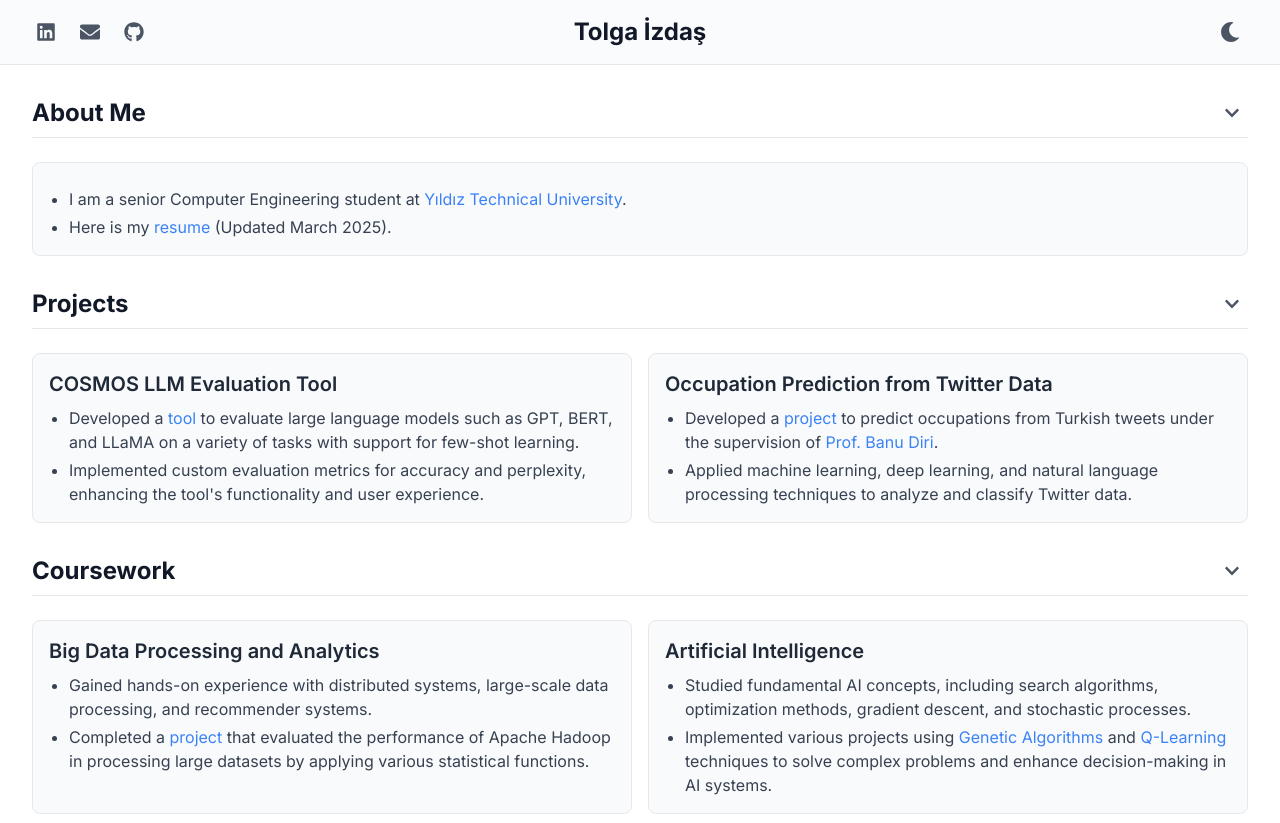
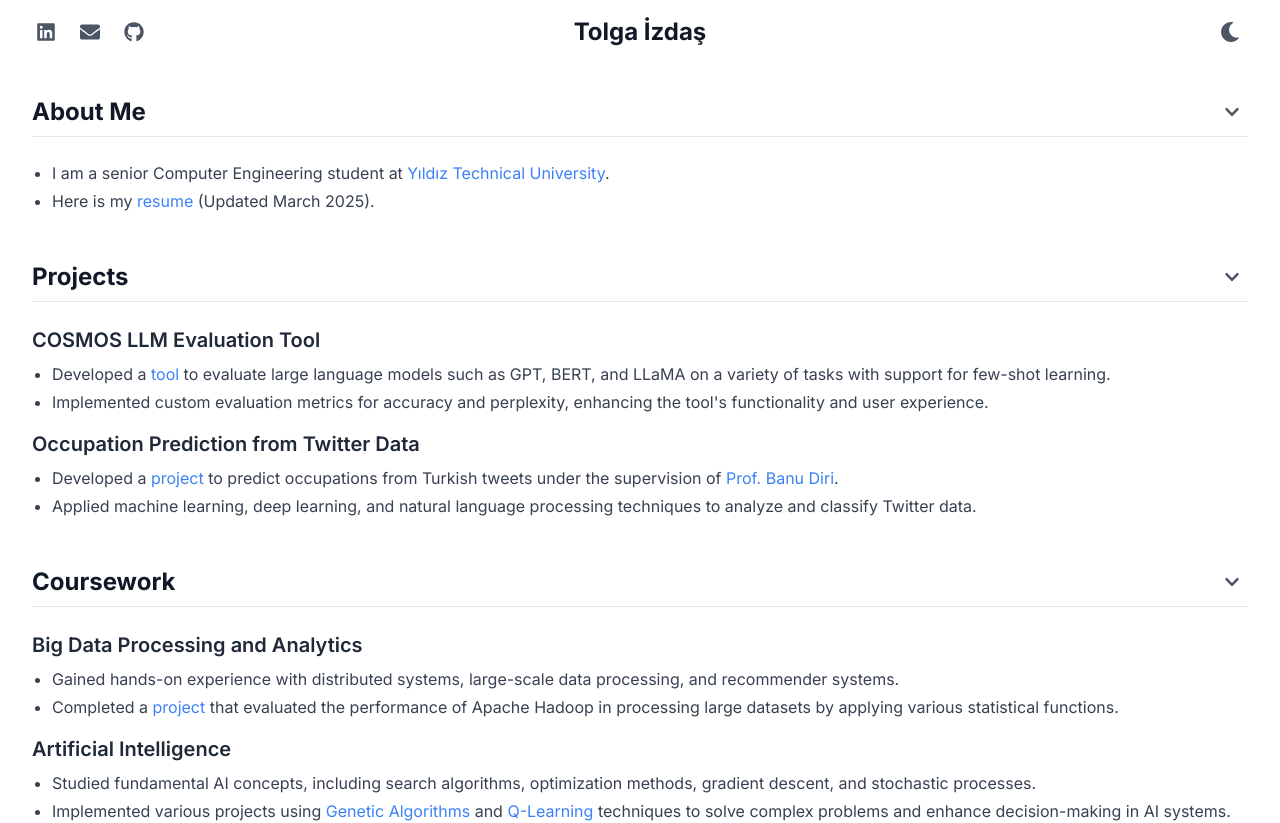
Before and after one commit to tolgaizdas/personal-website, a Next.js app: page / in a window 1280 px wide. Shown: the top 823 px of the page. Built offline with nearby package versions, Linux system fonts and the light colour scheme.

Commit message:
refactor: simplify component styles and improve layout structure

```diff
--- a/src/components/Section.js
+++ b/src/components/Section.js
@@ -51,7 +51,8 @@ const Section = ({ header, subsections }) => {
 
       {/* Conditionally render subsections based on isCollapsed */}
       {!isCollapsed && sortedSubsections.length > 0 ? (
-        <div className={`grid gap-4 ${gridCols}`}>
+        <div>
+          {/* grid -> grid gap-4 ${gridCols} */}
           {sortedSubsections.map((subsection, index) => (
             <Subsection key={index} {...subsection} />
           ))}
--- a/src/components/Subsection.js
+++ b/src/components/Subsection.js
@@ -2,7 +2,7 @@ const Subsection = ({ header, date, company, location, description }) => {
   const showMetadata = date || company || location;
 
   return (
-    <div className="p-4 border border-gray-200 rounded-lg bg-gray-50 dark:bg-gray-800 dark:border-gray-700">
+    <div className="pb-4 rounded-lg">
       <h2
         className="text-xl font-semibold text-gray-800 dark:text-gray-100 mb-2"
         dangerouslySetInnerHTML={{ __html: header }}
--- a/src/components/Title.js
+++ b/src/components/Title.js
@@ -3,8 +3,9 @@ import ThemeToggle from "./ThemeToggle";
 
 const Title = ({ name, email, githubUrl, linkedinUrl }) => {
   // sticky -> sticky top-0 z-10
+  // border -> border-b border-gray-200 dark:border-gray-700
   return (
-    <header className="sticky top-0 z-10 mb-4 border-b border-gray-200 dark:border-gray-700 bg-gray-50/75 dark:bg-gray-800/75 backdrop-blur-md backdrop-filter">
+    <header className="sticky top-0 z-10 mb-4 backdrop-blur-md backdrop-filter">
       <div className="flex flex-col-reverse gap-2 sm:h-14 justify-between items-center max-w-7xl mx-auto p-4 sm:p-8 sm:flex-row">
         {/* Left Side */}
         <div className="flex gap-2 w-auto sm:w-20 sm:gap-4">
--- a/src/components/TopButton.js
+++ b/src/components/TopButton.js
@@ -36,7 +36,6 @@ const TopButton = () => {
       } fixed bottom-4 right-4 p-2
       rounded-full
       focus:outline-none transition-opacity transition-colors
-      bg-gray-50 dark:bg-gray-800
       text-gray-600 dark:text-gray-400
       hover:text-gray-800 dark:hover:text-gray-200
       border border-gray-200 dark:border-gray-700`}
```
